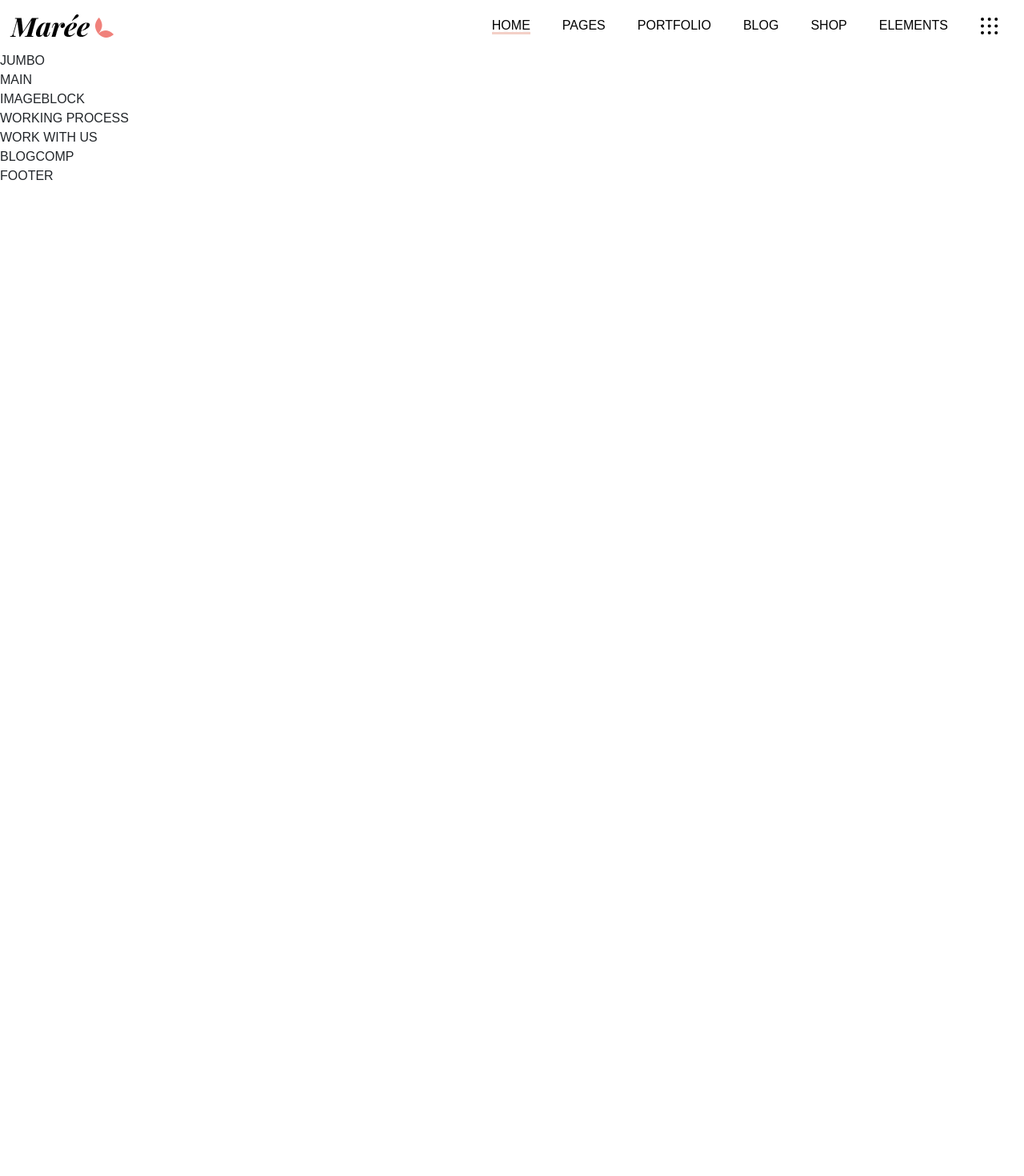
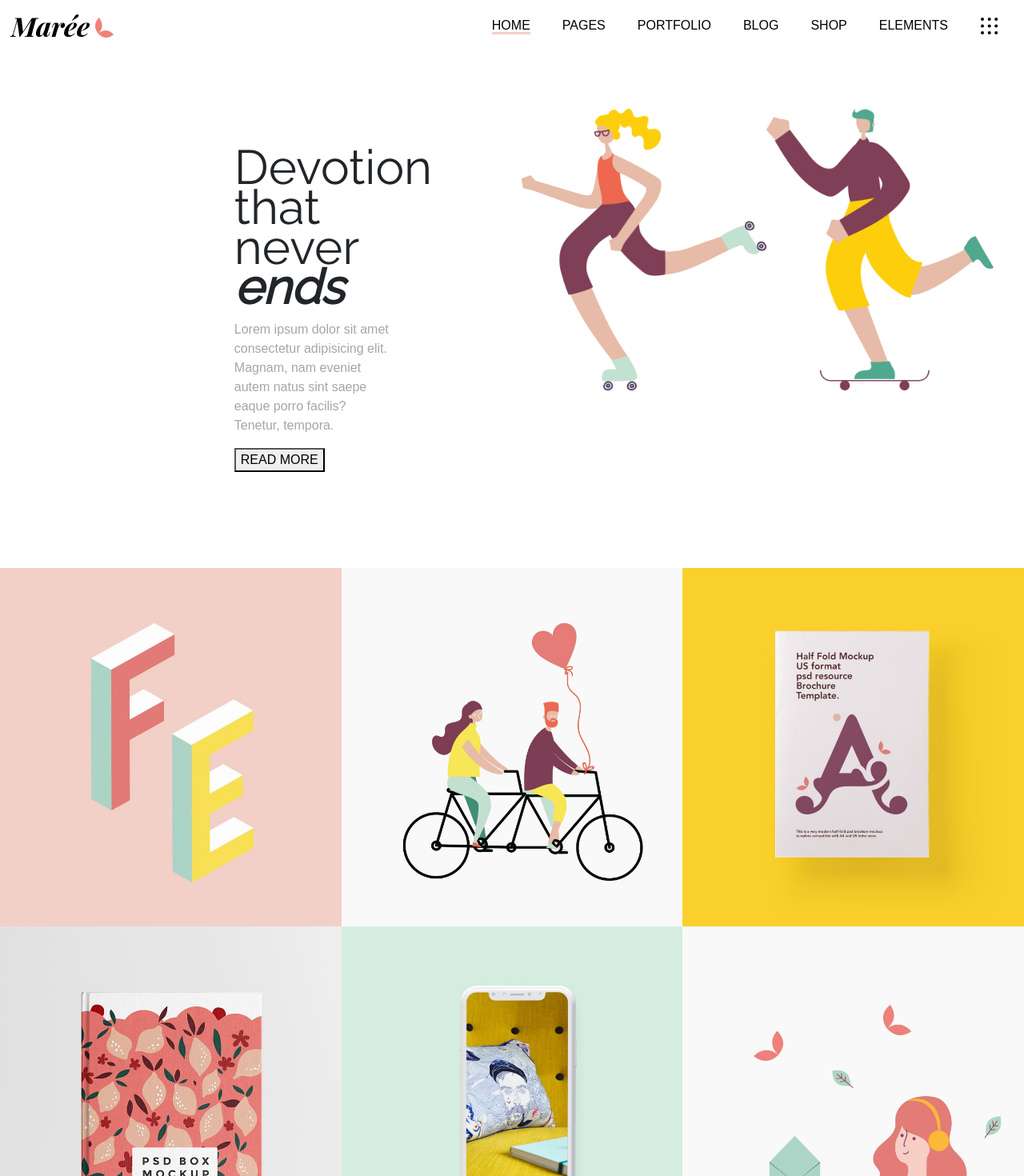
Before and after one commit to RiccardoBeca/proj-html-vuejs, a Vue app: page / in a window 1280 px wide. Shown: the top 1470 px of the page at 80% size. Before the commit the page ends 800 px from the top, so only its background shows below. Built offline with nearby package versions, Linux system fonts and the light colour scheme.

Commit message:
jumbocomp/imgblockcomp completed

```diff
--- a/src/assets/style/_utils.scss
+++ b/src/assets/style/_utils.scss
@@ -2,3 +2,7 @@
   background-color: #D8F0E3;
   border: 2px solid black;
 }
+
+.w-70{
+  width: 70%;
+}
--- a/src/components/ImageBlockComp.vue
+++ b/src/components/ImageBlockComp.vue
@@ -1,8 +1,16 @@
 <template>
 
-  <div>
-    IMAGEBLOCK
+
+  <div class="img-wrapper">
+    <img src="../assets/img/h-2-port-img-1.jpg" alt="imgblock1">
+    <img src="../assets/img/h-2-port-img-2.jpg" alt="imgblock2">
+    <img src="../assets/img/h-2-port-img-3.jpg" alt="imgblock3">
+    <img src="../assets/img/h-2-port-img-4.jpg" alt="imgblock4">
+    <img src="../assets/img/h-2-port-img-5.jpg" alt="imgblock5">
+    <img src="../assets/img/h-2-port-img-6.jpg" alt="imgblock6">
   </div>
+
+
 
 </template>
 
@@ -16,4 +24,12 @@ export default {
 @import '../assets/style/_vars.scss';
 @import '../assets/style/_general.scss';
 @import '../assets/style/_utils.scss';
+
+.img-wrapper{
+  display: flex;
+  flex-wrap: wrap;
+  img{
+    width: calc(100% / 3);
+  }
+}
 </style>
--- a/src/components/JumboComp.vue
+++ b/src/components/JumboComp.vue
@@ -1,6 +1,27 @@
 <template>
   <div>
-    JUMBO
+    <div class="container-fluid p-4">
+      <div class="container w-70 d-flex justify-content-center p-5">
+        <div class="row row-cols-2">
+          <div class="col text-wrapper mr-4 p-5">
+            <p>Devotion that <br> never <em>ends</em></p>
+            <p>Lorem ipsum dolor sit amet consectetur adipisicing elit. Magnam, nam eveniet autem natus sint saepe eaque porro facilis? Tenetur, tempora.</p>
+            <button>READ MORE</button>
+          </div>
+        <div class="col img-container d-flex">
+          <!-- <img class="" src="../assets/img/h-2-slider-img-12.png" alt="">
+          <img class="" src="../assets/img/h-2-slider-img-13.png" alt=""> -->
+          <!-- <img class="" src="../assets/img/h-2-slider-img-14.png" alt=""> -->
+          <img class="main-img" src="../assets/img/h-2-slider-img-15.png" alt="">
+          <img class="main-img" src="../assets/img/h-2-slider-img-16.png" alt="">
+          <!-- <img class="" src="../assets/img/h-2-slider-img-17.png" alt=""> -->
+          <!-- <img class="" src="../assets/img/" alt="">
+          <img class="" src="../assets/img/" alt=""> -->
+        </div>
+        </div>
+
+      </div>
+    </div>
   </div>
 </template>
 
@@ -14,4 +35,27 @@ export default {
 @import '../assets/style/_vars.scss';
 @import '../assets/style/_general.scss';
 @import '../assets/style/_utils.scss';
+@import url('https://fonts.googleapis.com/css2?family=Raleway&display=swap');
+
+p:first-child{
+  font-family: 'Raleway', sans-serif;
+  font-size: 60px;
+  line-height: 50px ;
+  em{
+    font-weight: bold;
+  }
+}
+
+p:last-of-type{
+  color: #A6A6A6;
+  margin-right: 100px;
+}
+
+.main-img{
+  height: 70%;
+}
+
+
+
+
 </style>
--- a/src/components/MainComp.vue
+++ b/src/components/MainComp.vue
@@ -1,7 +1,6 @@
 <template>
 
   <div>
-    MAIN
     <ImageBlockComp />
     <WorkingProcessComp />
     <WorkWUsComp />
```
